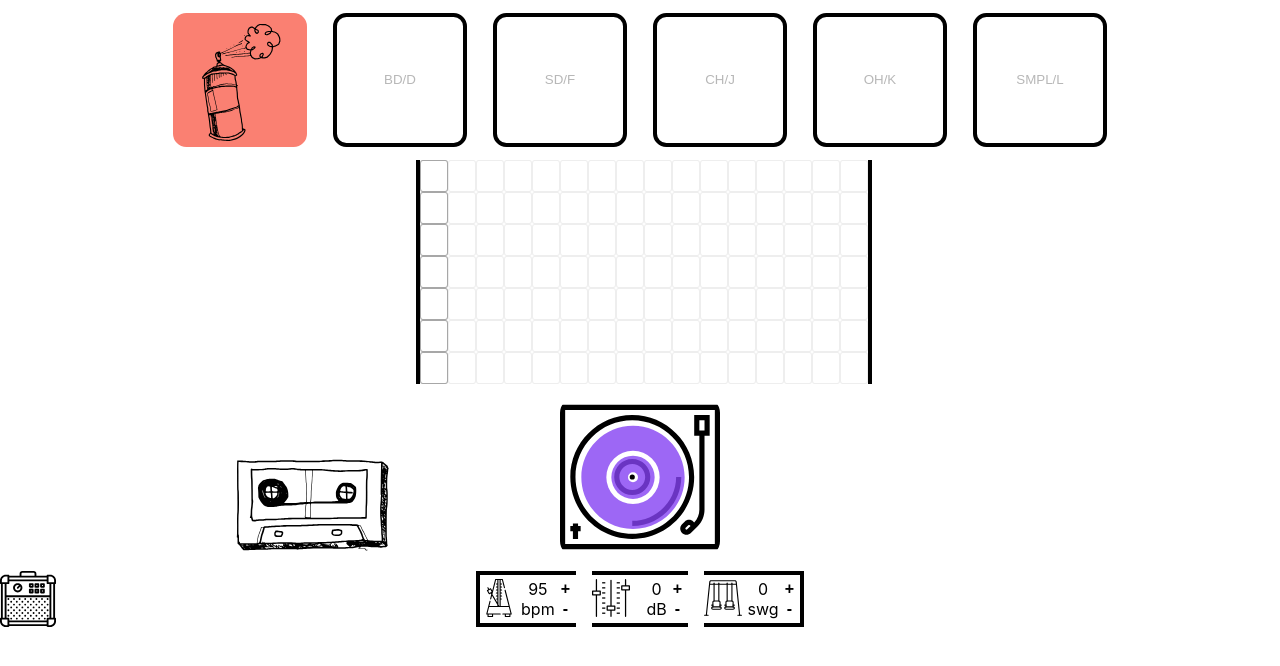
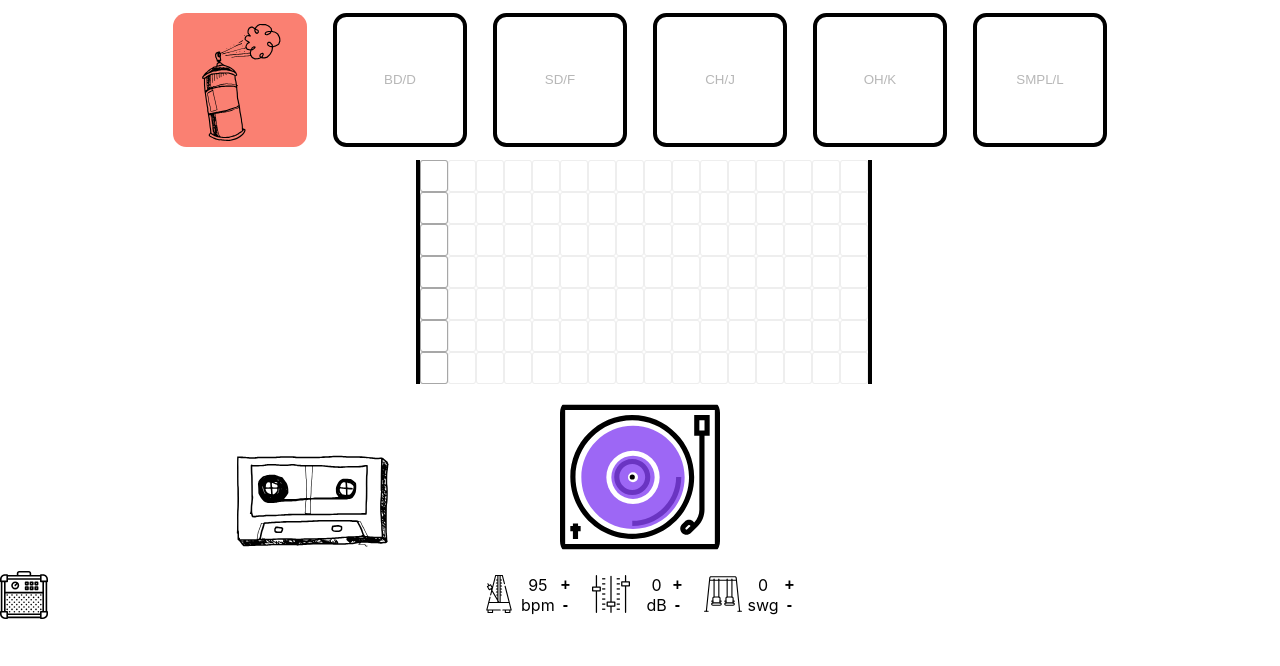
Before and after one commit to JakubJureczko/drum-seq, a React (Create React App) app: page / in a window 1280 px wide. Shown: the top 666 px of the page. Built offline with nearby package versions, Linux system fonts and the light colour scheme; no server answers.

Commit message:
no borders

```diff
--- a/src/components/SetBpm.css
+++ b/src/components/SetBpm.css
@@ -5,9 +5,9 @@
   width: 6em;
   height: 3em;
 
-  border-bottom: 4px solid black;
-  border-top: 4px solid black;
-  border-left: 4px solid black;
+
+
+
 
   justify-content: flex-end;
   align-items: center;
--- a/src/components/SetVol.css
+++ b/src/components/SetVol.css
@@ -6,8 +6,9 @@
 
 
   align-items: center;
-  border-bottom: 4px solid black;
-  border-top: 4px solid black;
+
+
+
   background-image: url('../assets/images/sound.svg');
   background-position: left;
   background-position-y: center;
--- a/src/components/Swing.css
+++ b/src/components/Swing.css
@@ -5,9 +5,8 @@
   height: 3em;
   margin-left: 1em;
 
-  border-bottom: 4px solid black;
-  border-top: 4px solid black;
-  border-right: 4px solid black;
+
+
 
 
   align-items: center;
```
